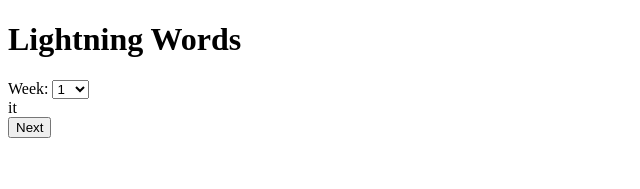
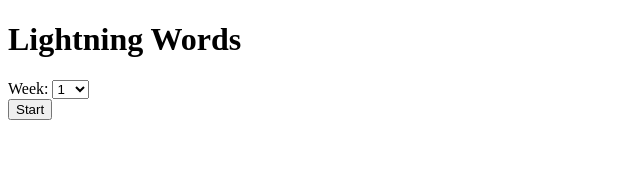
Before and after one commit to RichardMillerWimmer/lightning-words, a SvelteKit app: page / in a window 1280 px wide. Shown: the top 189 px of the page, without its empty margins (0-640 px from the left). Built offline with nearby package versions, Linux system fonts and the light colour scheme.

Commit message:
add start button

```diff
--- a/src/routes/+page.svelte
+++ b/src/routes/+page.svelte
@@ -3,6 +3,12 @@
 	import { generateWordTable } from "$lib/generateWordTable";
     import { weekState } from "$lib/createWeek";
     import Select from "$lib/components/Select/Select.svelte";
+
+    let isPlaying = false;
+
+    const handleStart = () => {
+        isPlaying = true;
+    }
 
     weekState.subscribe((/** @type {number} */ value) => {
         console.log(value);
@@ -29,11 +35,18 @@
 <h1>Lightning Words</h1>
 <Select />
 <div>
-    <span>
-        {wordTable[i]}
-    </span>
+    {#if !isPlaying}
+    <div>
+        <button on:click={handleStart}>Start</button>
+    </div>
+    {/if}
+    {#if isPlaying}
+        <div>
+                {wordTable[i]}
+        </div>
+        <button on:click={handleWordAdvance}>Next</button>
+    {/if}
 </div>
-<button on:click={handleWordAdvance}>Next</button>
 
 <svelte:window
     on:keydown={handleWordAdvanceOnSpace}
```
